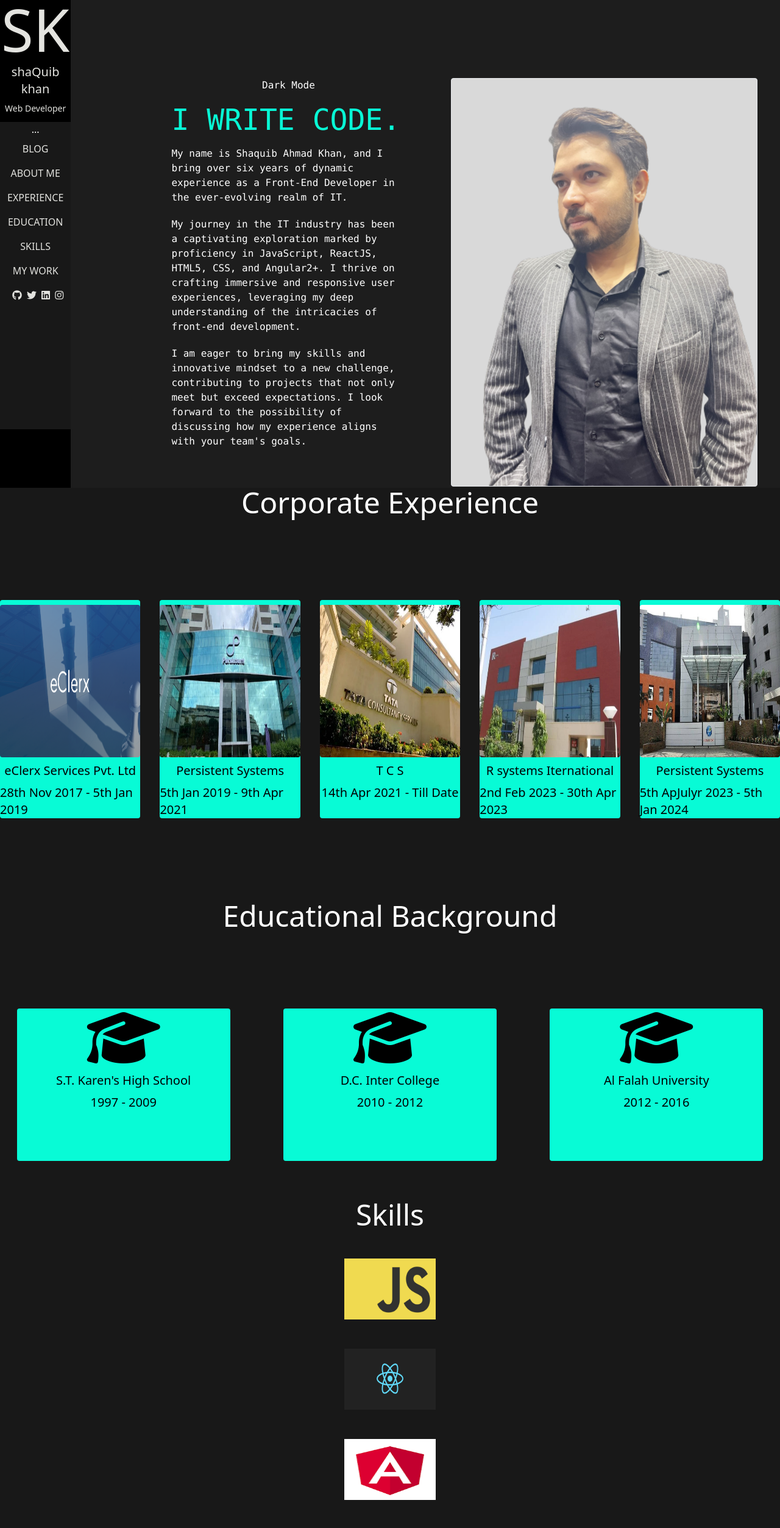
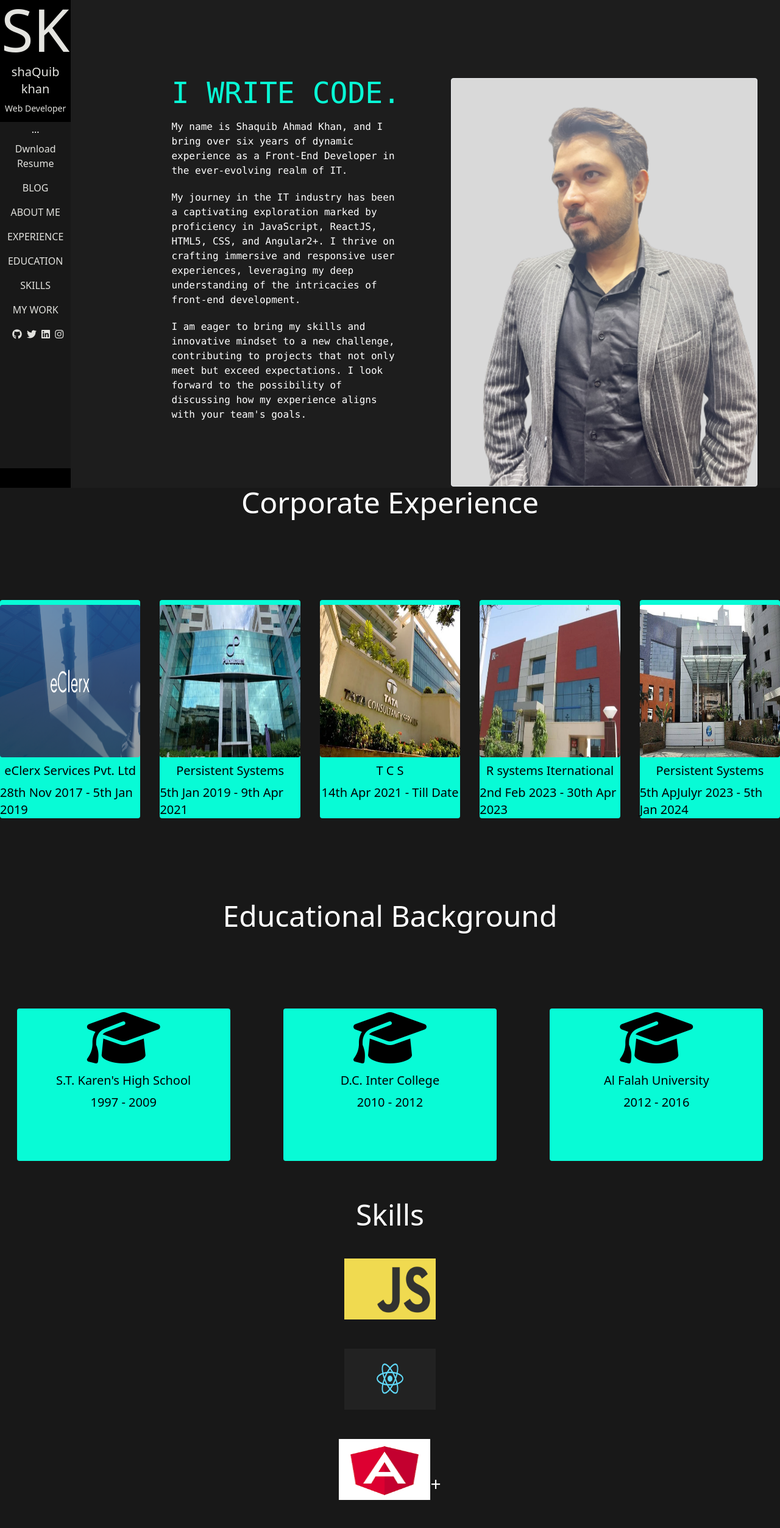
Before and after one commit to shaquibkhan/MyPortfolio, a website: page index.html in a window 1280 px wide. Shown: the top 2506 px of the page at 61% size. Drawn offline with Linux system fonts and the light colour scheme.

Commit message:
added download cv link

```diff
--- a/index.html
+++ b/index.html
@@ -29,6 +29,11 @@
                     </div>
                     <ul class="bg-[#181818] text-center h-full">
                         <li class="mx-3 mt-3" href="">...</li>
+                        <a target="_blank" href="./assets/Shaquib Ahmad Khan 2k24.pdf">
+                            <li class="mx-3 text-[#e3e3df] hover:border-b-2 [#08fbd6] py-2 hover:text-[#08fbd6] "
+                                href="">
+                                Dwnload Resume</li>
+                        </a>
                         <a href="https://shaquibkhan.hashnode.dev/" target="_blank
                     ">
                             <li class="mx-3 text-[#e3e3df] hover:border-b-2 [#08fbd6] py-2 hover:text-[#08fbd6]">BLOG
@@ -71,7 +76,6 @@
         </header>
         <section class="hidden md:flex justify-around w-full h-screen hero-sec bg-[#1d1d1d] lg:pl-32 pt-32">
             <div class="text-white flex flex-col gap-5 w-96 font-mono">
-                <button class="dark-mode">Dark Mode</button>
                 <p class="text-5xl text-[#08fbd6]">I WRITE CODE.</p>
                 <p class="hidden md:block hover:text-[#e3e3df]">My name is Shaquib Ahmad Khan, and I bring over six years of dynamic experience as a Front-End Developer
                     in the ever-evolving realm of IT.
@@ -100,6 +104,11 @@
                 <nav class="">
                     <ul class="bg-[#181818] text-center h-full">
                         <li class="mx-3 mt-3" href="">...</li>
+                        <a target="_blank" href="./assets/Shaquib Ahmad Khan 2k24.pdf">
+                            <li class="mx-3 text-[#e3e3df] hover:border-b-2 [#08fbd6] py-2 hover:text-[#08fbd6] "
+                                href="">
+                                Dwnload Resume</li>
+                        </a>
                         <a href="https://shaquibkhan.hashnode.dev/" target="_blank
                 ">
                             <li class="mx-3 text-[#e3e3df] hover:border-b-2 [#08fbd6] py-2 hover:text-[#08fbd6]">BLOG
@@ -242,7 +251,7 @@
         <div class=" text-white flex flex-col items-center mt-12 ">
             <div class="flex text-3xl items-center"><img class="img-sec mb-12 rounded-3xl mix-blend-multiply " src="./assets/js.png" alt="JS"></div>
             <div class="flex text-3xl items-center"><img class="mb-12 img-sec  rounded-3xl mix-blend-multiply " src="./assets/react.png" alt="React"> </div>
-            <div class="flex text-3xl items-center"><img class="mb-12 img-sec  rounded-3xl mix-blend-multiply " src="./assets/angular.png" alt="Angular"></div>
+            <div class="flex text-3xl items-center"><img class="mb-12 img-sec  rounded-3xl mix-blend-multiply " src="./assets/angular.png" alt="Angular"> +</div>
            <div class="flex text-3xl items-center"><img class="mb-12 img-sec  rounded-3xl mix-blend-multiply " src="./assets/html.png" alt="HTML5"> </div>
            <div class="flex text-3xl items-center"> <img class="mb-12 img-sec  rounded-3xl mix-blend-multiply " src="./assets/css.jpeg" alt="CSS"></div>
            <div class="flex text-3xl items-center"><img class="img-sec mb-12 rounded-3xl mix-blend-multiply " src="./assets/redux.png" alt="JS"></div>
```
Also changed, not shown: 1 other file.
